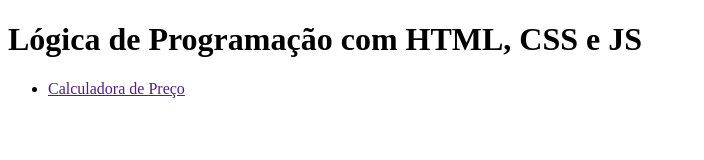
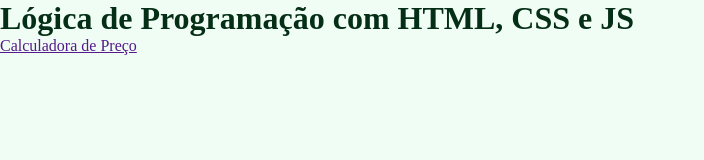
Before and after one commit to beavaz777/atividade11, a plain HTML site: page index.html in a window 1280 px wide. Shown: the whole page, without its empty margins (0-704 px from the left). Drawn offline with Linux system fonts and the light colour scheme.

Commit message:
style: css reset and background change

```diff
--- a/index.html
+++ b/index.html
@@ -3,6 +3,7 @@
 <head>
     <meta charset="UTF-8">
     <meta name="viewport" content="width=device-width, initial-scale=1.0">
+    <link rel="stylesheet" href="style.css">
     <title>Atividade 11</title>
 </head>
 <body>
--- a/style.css
+++ b/style.css
@@ -0,0 +1,15 @@
+* {
+    margin: 0;
+    padding: 0;
+    box-sizing: border-box;
+}
+
+:root {
+    --main-backgroun: #f0fdf4;
+    --text-color: #052e16;
+}
+
+body{
+    background: var(--main-backgroun);
+    color: var(--text-color)
+}
```
